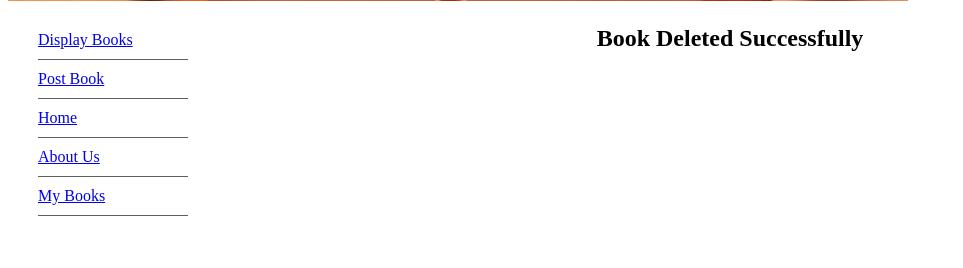
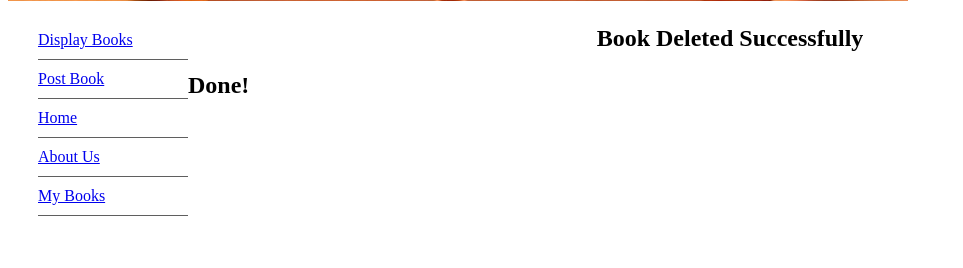
Before and after one commit to J-Guo20/BookEx_PyCharm, a Django app: page /book_delete/1 in a window 1280 px wide. Shown: the part 361-629 px from the top of the page, without its empty margins (0-963 px from the left). Run offline with Django 4.2, Linux system fonts and the light colour scheme; a user stored in the database is signed in; data comes from the database, SQL or seed files in the repository.

Commit message:
delete.html minor change

```diff
--- a/BookEx/templates/bookMng/book_delete.html
+++ b/BookEx/templates/bookMng/book_delete.html
@@ -16,5 +16,5 @@ Book Deleted
 
 {% block content %}
 <h1 align="center"> Book Deleted Successfully</h1>
-
+<h1> Done! </h1>
 {% endblock content %}
```
